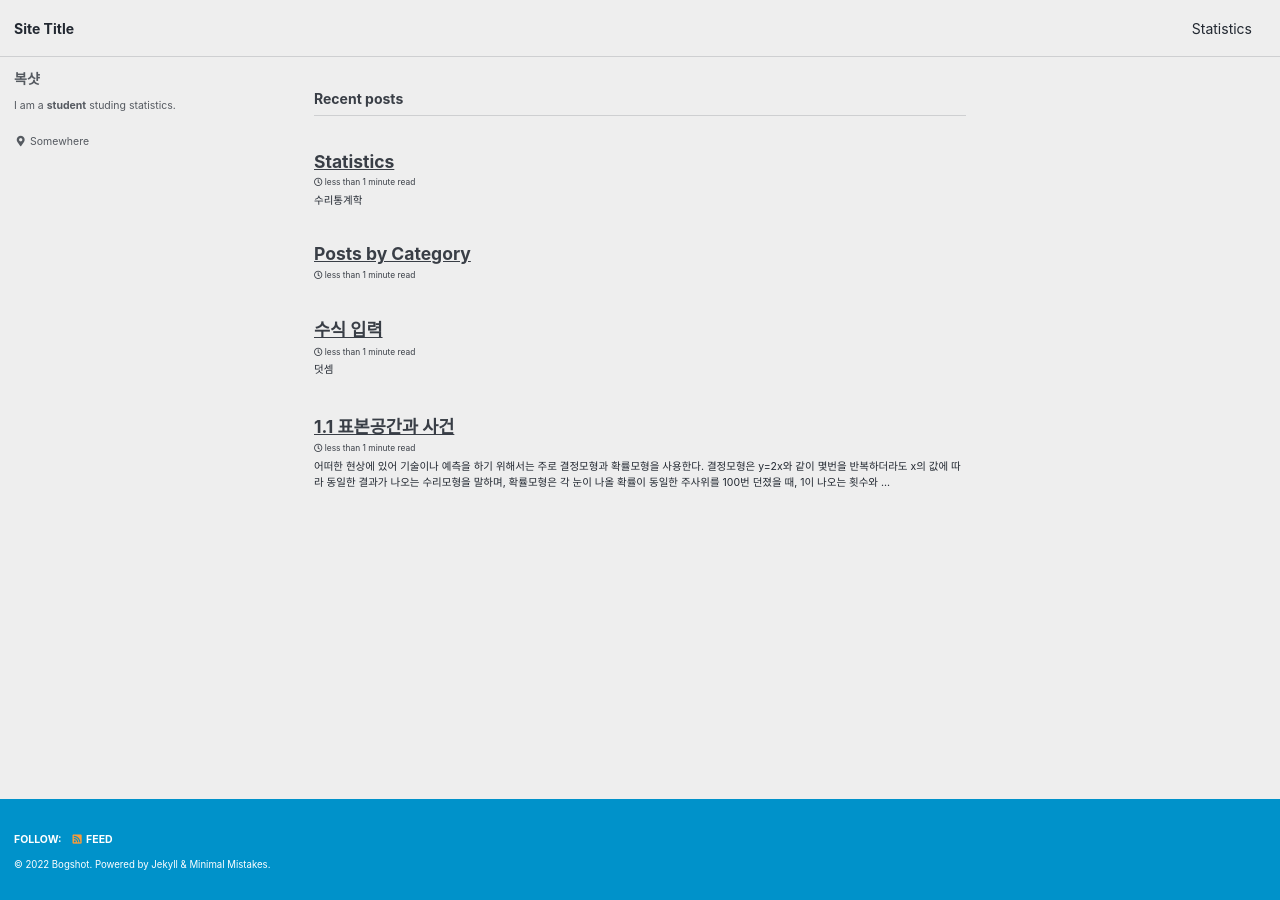
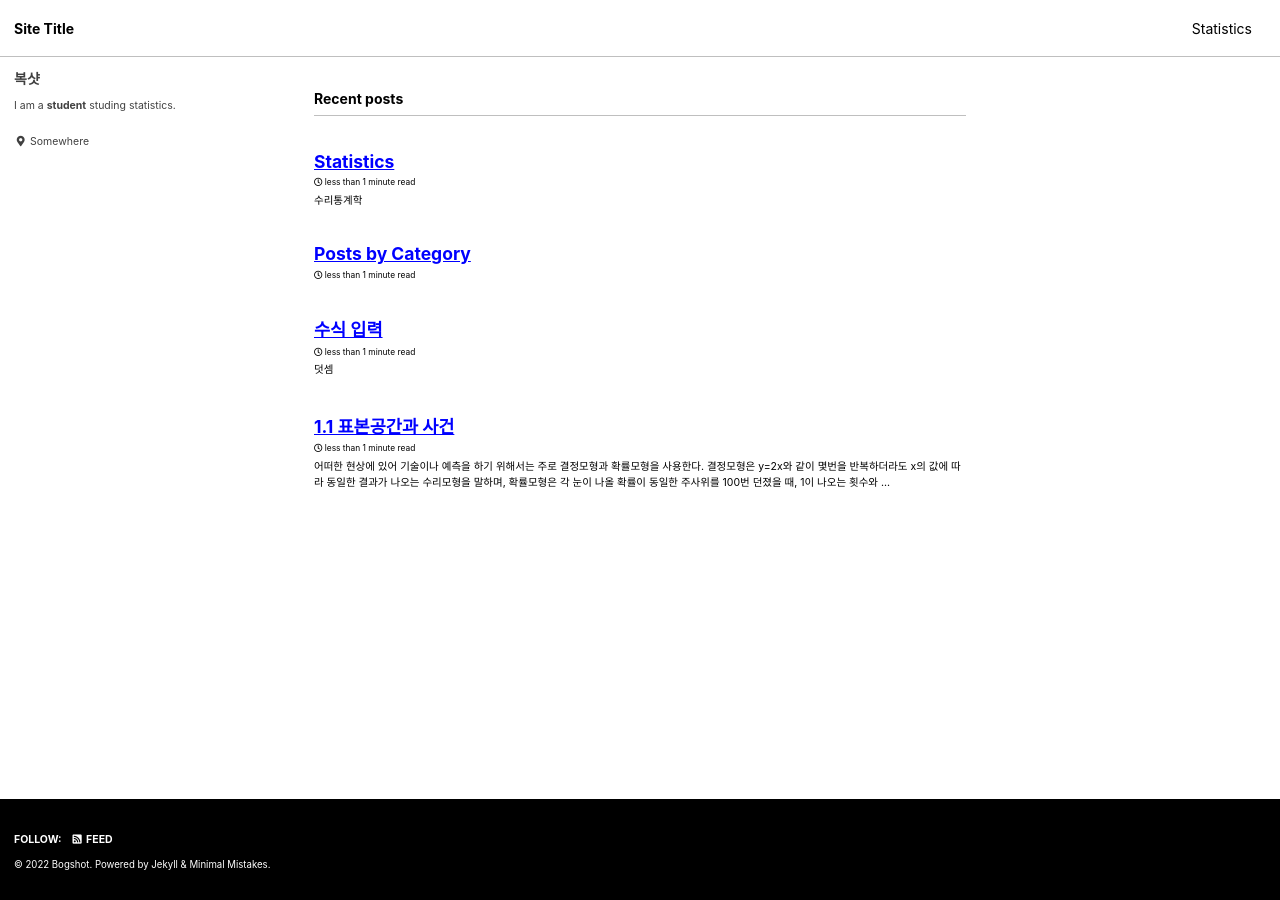
Before and after one commit to Bogshot/bogshot.github.io, a Jekyll site: the page built from index.html, in a window 1280 px wide. Built offline with Jekyll 4.4.1, drawn with Linux system fonts in a browser that asks for light colours; cached includes are drawn as plain includes; the list of posts is cut into pages by our own code.

Commit message:
Update _config.yml

```diff
--- a/_config.yml
+++ b/_config.yml
@@ -12,7 +12,7 @@
 
 # theme                  : "minimal-mistakes-jekyll"
 # remote_theme           : "mmistakes/minimal-mistakes"
-minimal_mistakes_skin    : "air" # "air", "aqua", "contrast", "dark", "dirt", "neon", "mint", "plum", "sunrise", "default"
+minimal_mistakes_skin    : "contrast" # "air", "aqua", "contrast", "dark", "dirt", "neon", "mint", "plum", "sunrise", "default"
 
 # Site Settings
 locale                   : "en-US"
```
